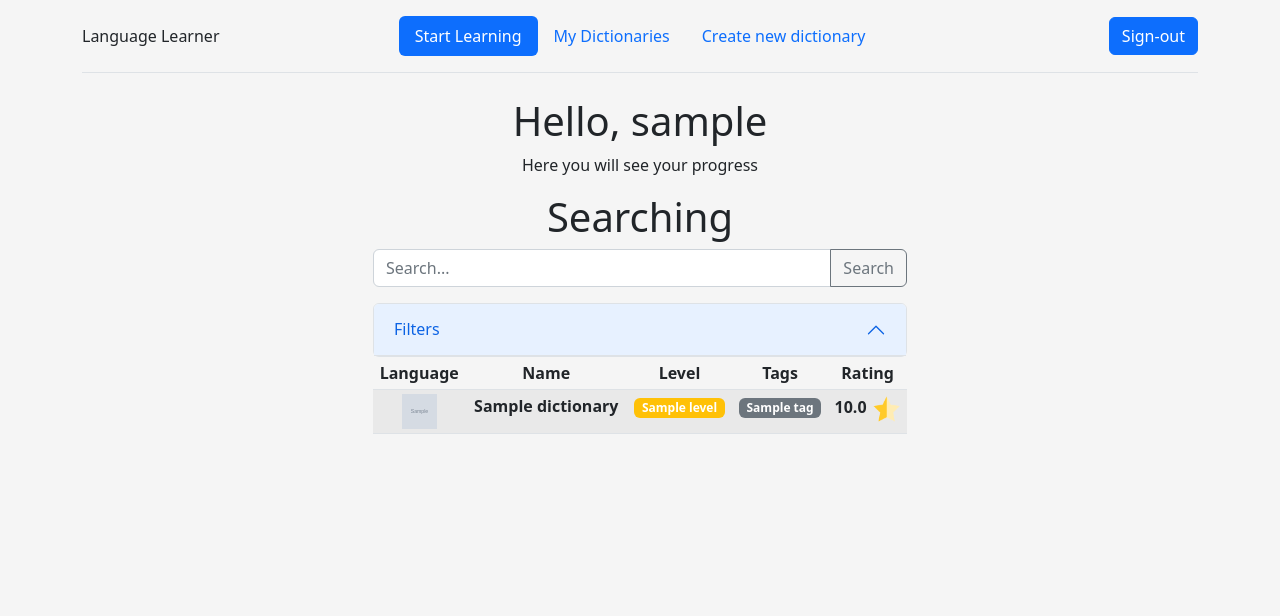
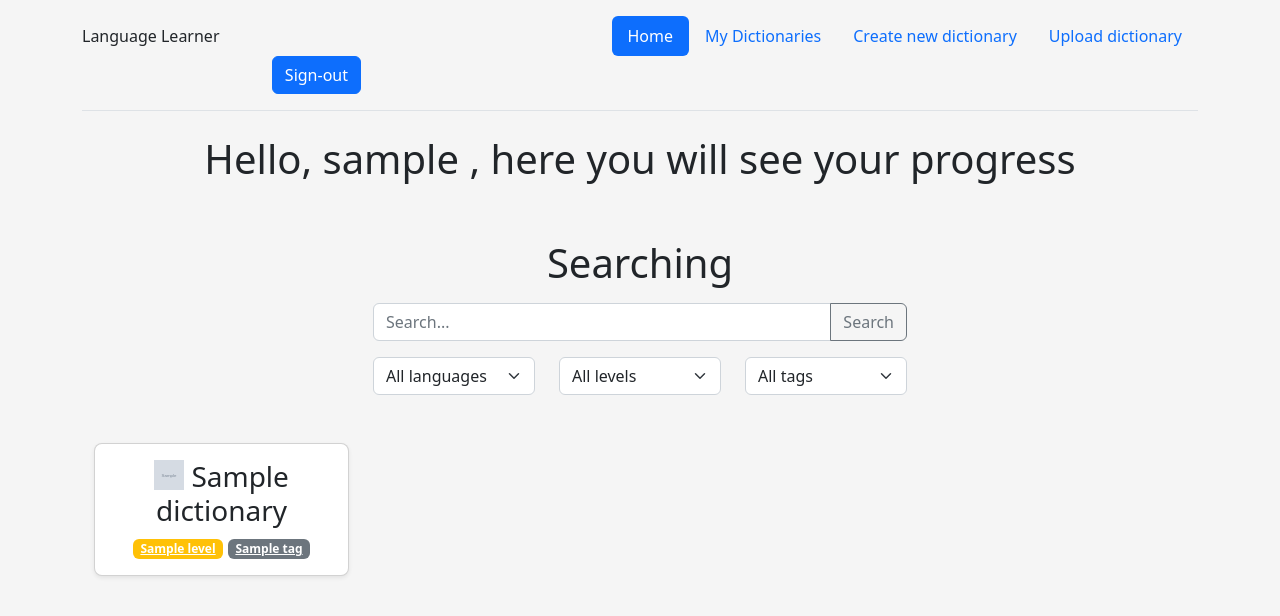
Before and after one commit to intsynko/lang_learner, a Django app: page / in a window 1280 px wide. Shown: the top 616 px of the page. Run offline with Django 4.2, Linux system fonts and the light colour scheme; a user stored in the database is signed in; tables that the repository leaves empty hold one stand-in row (values such as "Sample post"); grey boxes marked "Sample" are stand-in pictures; lists and menus that the app fills with data are empty; parts of the project's set-up code (start-up, migrations or seed data) failed here and were passed over; some libraries are stand-ins or nearby versions.

Commit message:
little design adn files uploading

```diff
--- /dev/null
+++ b/app/apps/web/templates/web/components/dictionary_cart_mini.html
@@ -0,0 +1,21 @@
+<div class="card rounded-3 shadow-sm h-100">
+    <div class="card-body">
+        <h3 class="pl-2 fw-light">
+            <span href="/?lang={{ dictionary.lang_from.code }}" role="button">
+                <img src="{{ dictionary.lang_from.icon }}" alt="lang_from"
+                     style="width: 30px; height: 30px; margin-top: -10px">
+            </span>
+            {{ dictionary.name }}
+        </h3>
+        <a href="/?level={{ dictionary.level }}" class="badge bg-warning">
+            {{ dictionary.level }}
+        </a>
+        {% for tag in dictionary.tags %}
+            <a href="/?tag={{ tag }}" role="button" class="badge bg-secondary">
+                {{ tag }}
+            </a>
+        {% endfor %}
+
+        <a class="stretched-link mt-3" href="/dictionary/{{ dictionary.id }}/repeat/"></a>
+    </div>
+</div>
--- a/app/apps/web/templates/web/components/filters.html
+++ b/app/apps/web/templates/web/components/filters.html
@@ -1,27 +1,35 @@
-<div class="accordion-body btn-group">
-
-    <select name="lang" class="form-select form-select-md">
-        <option selected value> All languages </option>
-        {% for lang in languages %}
-            <option value="{{lang.code}}" {% if q.lang == lang.code %}selected{% endif %}>
-                {{lang.name}}
-            </option>
-        {% endfor %}
-    </select>
-    <select name="level" class="form-select form-select-md">
-        <option selected value>All levels </option>
-        {% for level in levels %}
-            <option value="{{level.name}}" {% if q.level == level.name %}selected{% endif %}>
-                {{level.name}}
-            </option>
-        {% endfor %}
-    </select>
-    <select name="tag" class="form-select form-select-md">
-        <option selected value>All tags </option>
-        {% for tag in tags %}
-            <option value="{{tag.name}}" {% if tag.name in q.tags %}selected{% endif %}>
-                {{tag.name}}
-            </option>
-        {% endfor %}
-    </select>
+<div class="row">
+    <div class="col">
+        <select name="lang" class="form-select form-select-md">
+            <option selected value> All languages</option>
+            {% for lang in languages %}
+                <option value="{{ lang.code }}"
+                        {% if q.lang == lang.code %}selected{% endif %}>
+                    {{ lang.name }}
+                </option>
+            {% endfor %}
+        </select>
+    </div>
+    <div class="col">
+        <select name="level" class="form-select form-select-md">
+            <option selected value>All levels</option>
+            {% for level in levels %}
+                <option value="{{ level.name }}"
+                        {% if q.level == level.name %}selected{% endif %}>
+                    {{ level.name }}
+                </option>
+            {% endfor %}
+        </select>
+    </div>
+    <div class="col">
+        <select name="tag" class="form-select form-select-md">
+            <option selected value>All tags</option>
+            {% for tag in tags %}
+                <option value="{{ tag.name }}"
+                        {% if tag.name in q.tags %}selected{% endif %}>
+                    {{ tag.name }}
+                </option>
+            {% endfor %}
+        </select>
+    </div>
 </div>
--- a/app/apps/web/templates/web/components/header.html
+++ b/app/apps/web/templates/web/components/header.html
@@ -5,10 +5,11 @@
   </a>
 
   <ul class="nav nav-pills">
-    <li class="nav-item"><a href="/" class="nav-link {% if request.path == '/' %}active{% endif%}" aria-current="page">Start Learning</a></li>
+    <li class="nav-item"><a href="/" class="nav-link {% if request.path == '/' %}active{% endif%}" aria-current="page">Home</a></li>
     {% if user.is_authenticated %}
       <li class="nav-item"><a href="/dictionary/" class="nav-link {% if request.path == '/dictionary/' %}active{% endif%}">My Dictionaries</a></li>
       <li class="nav-item"><a href="/dictionary/create/" class="nav-link {% if request.path == '/dictionary/create/' %}active{% endif%}">Create new dictionary</a></li>
+      <li class="nav-item"><a href="/dictionary/upload/" class="nav-link {% if request.path == '/dictionary/upload/' %}active{% endif%}" aria-current="page">Upload dictionary</a></li>
     {% endif %}
 <!--    <li class="nav-item"><a href="/" class="nav-link">About</a></li>-->
   </ul>
--- a/app/apps/web/templates/web/components/searching.html
+++ b/app/apps/web/templates/web/components/searching.html
@@ -1,38 +1,52 @@
 <div class="container text-center col-lg-6">
     <form role="search" method="GET" action="/">
         <div class="input-group mb-3">
-          <input name="search" type="search" class="form-control" placeholder="Search..." aria-label="Search">
-          <button class="btn btn-outline-secondary" type="submit" id="button-addon2">Search</button>
+            <input name="search" type="search" class="form-control" placeholder="Search..."
+                   aria-label="Search">
+            <button class="btn btn-outline-secondary" type="submit" id="button-addon2">Search
+            </button>
+{#            <button class="btn btn-outline-secondary" type="button" data-toggle="collapse"#}
+{#                    data-target="#filters_id" role="button" aria-expanded="false" aria-controls="filters_id">#}
+{#                Filters#}
+{#            </button>#}
         </div>
 
-        <div class="accordion" id="accordionExample">
-          <div class="accordion-item">
-            <h2 class="accordion-header" id="headingOne">
-              <button class="accordion-button" type="button" data-bs-toggle="collapse" data-bs-target="#collapseOne" aria-expanded="true" aria-controls="collapseOne">
-                Filters
-              </button>
-            </h2>
-            <div id="collapseOne" class="accordion-collapse collapse" aria-labelledby="headingOne" data-bs-parent="#accordionExample">
-              {% include "web/components/filters.html" %}
-            </div>
-          </div>
-        </div>
+{#        <div class="collapse multi-collapse" id="filters_id">#}
+{#            <div class="card card-body">#}
+{#                Anim pariatur cliche reprehenderit, enim eiusmod high life accusamus terry#}
+{#                richardson ad squid. Nihil anim keffiyeh helvetica, craft beer labore wes anderson#}
+{#                cred nesciunt sapiente ea proident.#}
+{#            </div>#}
+            {% include "web/components/filters.html" %}
+{#        </div>#}
     </form>
 
-    <table class="table table-striped table-sm">
-        <thead>
-            <tr>
-              <th scope="col">Language</th>
-              <th scope="col">Name</th>
-              <th scope="col">Level</th>
-              <th scope="col">Tags</th>
-              <th scope="col">Rating</th>
-            </tr>
-        </thead>
-        <tbody>
-            {% for dict in dictionaries%}
-                {% include "web/components/dictionary_raw.html" %}
+
+
+    {#    <table class="table mt-3">#}
+    {#        <thead>#}
+    {#            <tr>#}
+    {#              <th scope="col">Language</th>#}
+    {#              <th scope="col">Name</th>#}
+    {#              <th scope="col">Level</th>#}
+    {#              <th scope="col">Tags</th>#}
+    {#              <th scope="col">Rating</th>#}
+    {#            </tr>#}
+    {#        </thead>#}
+    {#        <tbody>#}
+    {#            {% for dict in dictionaries%}#}
+    {#                {% include "web/components/dictionary_raw.html" %}#}
+    {#            {% endfor %}#}
+    {#        </tbody>#}
+    {#    </table>#}
+</div>
+
+    <div class="container mt-5">
+        <div class="row">
+            {% for dictionary in dictionaries %}
+                <div class="col col-sm-3 mb-3">
+                    {% include "web/components/dictionary_cart_mini.html" %}
+                </div>
             {% endfor %}
-        </tbody>
-    </table>
-</div>
+        </div>
+    </div>
--- a/app/apps/web/templates/web/components/word_card_min.html
+++ b/app/apps/web/templates/web/components/word_card_min.html
@@ -2,7 +2,7 @@
     <div class="card-body">
         <h5 class="card-title" id="word-form">
             {{ form.word_from.value }}
-            <small class="text-muted fw-light">{{ form.transcription }}</small>
+            <small class="text-muted fw-light">{{ form.transcription.value }}</small>
         </h5>
         <p class="card-text" id="word-form">{{ form.word_to.value }}</p>
     </div>
--- a/app/apps/web/templates/web/main_page.html
+++ b/app/apps/web/templates/web/main_page.html
@@ -14,18 +14,26 @@
     <div class="container">
         <div class="row text-center">
             {% if user.is_authenticated %}
-                <h1 class="fw-light">Hello, {{ user.username }}</h1>
-                {% if progress %}
-                    <p class="card-text">Last week progress: </p>
-                    {% include 'web/components/progress_container.html' with progress=progress %}
-                {% else %}
-                     <p class="card-text">Here you will see your progress</p>
-                {% endif %}
+                <div class="mb-5">
+                    <h1 class="fw-light">Hello, {{ user.username }}
+                    {% if progress %}
+                        , your last week progress:
+                    {% else %}
+                         , here you will see your progress
+                    {% endif %}
+                    </h1>
+                    {% if progress %}
+                        <div class="row justify-content-center mt-3">
+                            {% include 'web/components/progress_container.html' with progress=progress %}
+                        </div>
+                    {% endif %}
+                </div>
 
-                <h1 class="fw-light">Searching</h1>
+
+                <h1 class="fw-light mb-3">Searching</h1>
                 {% include 'web/components/searching.html' %}
             {% else %}
-                <div>
+                <div style="margin-top: 10%;">
                     <h1 class="fw-light">Dictionaries from users all over the world</h1>
                     <p class="lead text-muted">You can simplify learning new languages from all over the world dictionaries.</p>
                     {% include 'web/components/searching.html' %}
--- a/app/apps/web/urls.py
+++ b/app/apps/web/urls.py
@@ -21,7 +21,8 @@ urlpatterns = [
     path('login/', auth_views.LoginPage.as_view(), name="login"),
     path('registration/', auth_views.RegistrationPage.as_view(), name="registration"),
     path('dictionary/', dictionary_views.DictionaryPage.as_view(), name="dictionary"),
-    path('dictionary/create/', dictionary_views.DictionaryCreatePage.as_view(), name="dictionary-pin"),
+    path('dictionary/create/', dictionary_views.DictionaryCreatePage.as_view(), name="dictionary-create"),
+    path('dictionary/upload/', dictionary_views.DictionaryUpload.as_view(), name="dictionary-upload"),
     path('dictionary/<int:id>/', dictionary_views.DictionaryDetailPage.as_view(), name="dictionary-detail"),
     path('dictionary/<int:id>/pin/', dictionary_views.DictionaryPin.as_view(), name="dictionary-pin"),
     path('dictionary/<int:id>/unpin/', dictionary_views.DictionaryUnpin.as_view(), name="dictionary-unpin"),
--- a/app/settings/inc_django/cache.py
+++ b/app/settings/inc_django/cache.py
@@ -8,6 +8,10 @@ CACHES = {
     'repeats': {
         'BACKEND': 'django.core.cache.backends.redis.RedisCache',
         'LOCATION': env.str('REDIS_CACHE', default='redis://127.0.0.1:6379/1'),
+    },
+    'file_uploading': {
+        'BACKEND': 'django.core.cache.backends.redis.RedisCache',
+        'LOCATION': env.str('REDIS_CACHE', default='redis://127.0.0.1:6379/2'),
     }
 }
 
```
Also changed, not shown: app/apps/web/forms.py (+15 -0 lines), app/apps/web/templates/web/components/progress_container.html (+5 -3 lines), app/apps/web/templates/web/dictionary_upload.html (added, +42 -0 lines), app/apps/web/views/dictionary.py (+54 -1 lines).
